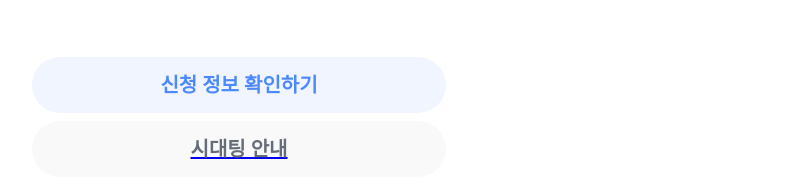
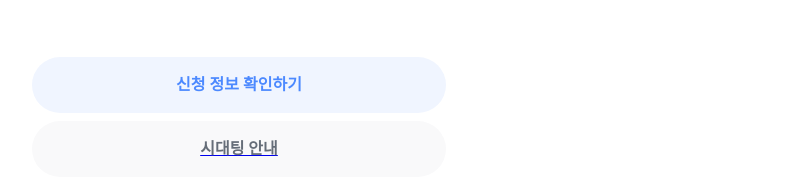
Before and after one commit to uoslife/client-meeting-season3, a Next.js app: page /apply/complete in a window 1280 px wide. Shown: the part 603-797 px from the top of the page, without its empty margins (2-795 px from the left). Built offline with nearby package versions, Linux system fonts and the light colour scheme; a web font is replaced by a local one.

Commit message:
feat: Button 컴포넌트 textSize props 추가

```diff
--- a/src/app/apply/branching/page.tsx
+++ b/src/app/apply/branching/page.tsx
@@ -55,7 +55,7 @@ function Apply() {
             <Button
               primary={meetingTypeState[0].active ? 'active' : 'inactive'}
               label="팅 만들기"
-              fontSize={'base'}
+              textSize="sm"
               onClick={() =>
                 setMeetingTypeState(() => {
                   const newState = meetingTypeInitState;
@@ -67,7 +67,7 @@ function Apply() {
             <Button
               primary={meetingTypeState[1].active ? 'active' : 'inactive'}
               label="팅 참여하기"
-              fontSize={'base'}
+              textSize="sm"
               onClick={() =>
                 setMeetingTypeState(() => {
                   const newState = meetingTypeInitState;
--- a/src/app/apply/complete/page.tsx
+++ b/src/app/apply/complete/page.tsx
@@ -45,12 +45,13 @@ const FinishPage = () => {
       <BottomSelectWrapper>
         <Button
           primary={'inactive'}
+          textSize="sm"
           onClick={handleCheckInformation}
           label={'신청 정보 확인하기'}
         />
 
         <a href="https://www.instagram.com/uoslife_official/" target={'_blank'}>
-          <Button primary={'disabled'} label={'시대팅 안내'} />
+          <Button primary={'disabled'} textSize="sm" label={'시대팅 안내'} />
         </a>
       </BottomSelectWrapper>
     </>
--- a/src/app/apply/page.tsx
+++ b/src/app/apply/page.tsx
@@ -73,7 +73,7 @@ function Apply() {
             <Button
               primary={meetingTypeState[0].active ? 'active' : 'inactive'}
               label="1:1 미팅"
-              fontSize={'base'}
+              textSize="sm"
               onClick={() =>
                 setMeetingTypeState(() => {
                   const newState = meetingTypeInitState;
@@ -85,7 +85,7 @@ function Apply() {
             <Button
               primary={meetingTypeState[1].active ? 'active' : 'inactive'}
               label="3:3 미팅"
-              fontSize={'base'}
+              textSize="sm"
               onClick={() =>
                 setMeetingTypeState(() => {
                   const newState = meetingTypeInitState;
--- a/src/components/buttons/button/Button.tsx
+++ b/src/components/buttons/button/Button.tsx
@@ -11,7 +11,7 @@ export type ButtonProps = Combine<
     label: string;
     width?: number | 'full';
     height?: number;
-    fontSize?: SizeTypes;
+    textSize?: 'base' | 'sm';
     onClick?: () => void;
   },
   React.ComponentProps<'button'>
@@ -22,10 +22,21 @@ const Button = ({
   label,
   width = 'full',
   height = 56,
-  fontSize = 'xl',
+  textSize = 'base',
   onClick,
   ...props
 }: ButtonProps) => {
+  const switchTextSize = () => {
+    switch (textSize) {
+      case 'base':
+        return 'xl';
+      case 'sm':
+        return 'base';
+
+      default:
+        return 'xl';
+    }
+  };
   return (
     <S.Wrapper
       type="button"
@@ -35,7 +46,7 @@ const Button = ({
       onClick={onClick}
       {...props}
     >
-      <Text label={label} weight={600} size={fontSize} />
+      <Text label={label} weight={600} size={switchTextSize()} />
     </S.Wrapper>
   );
 };
```
